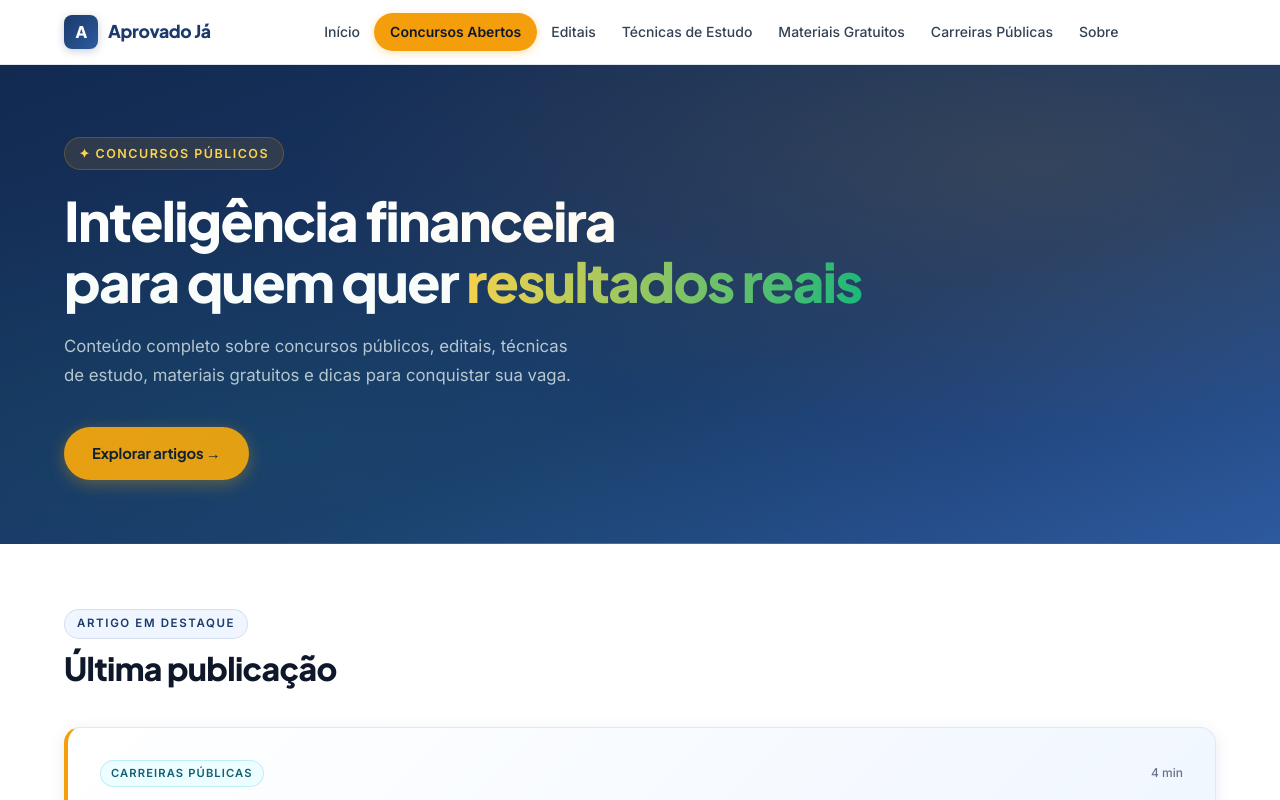
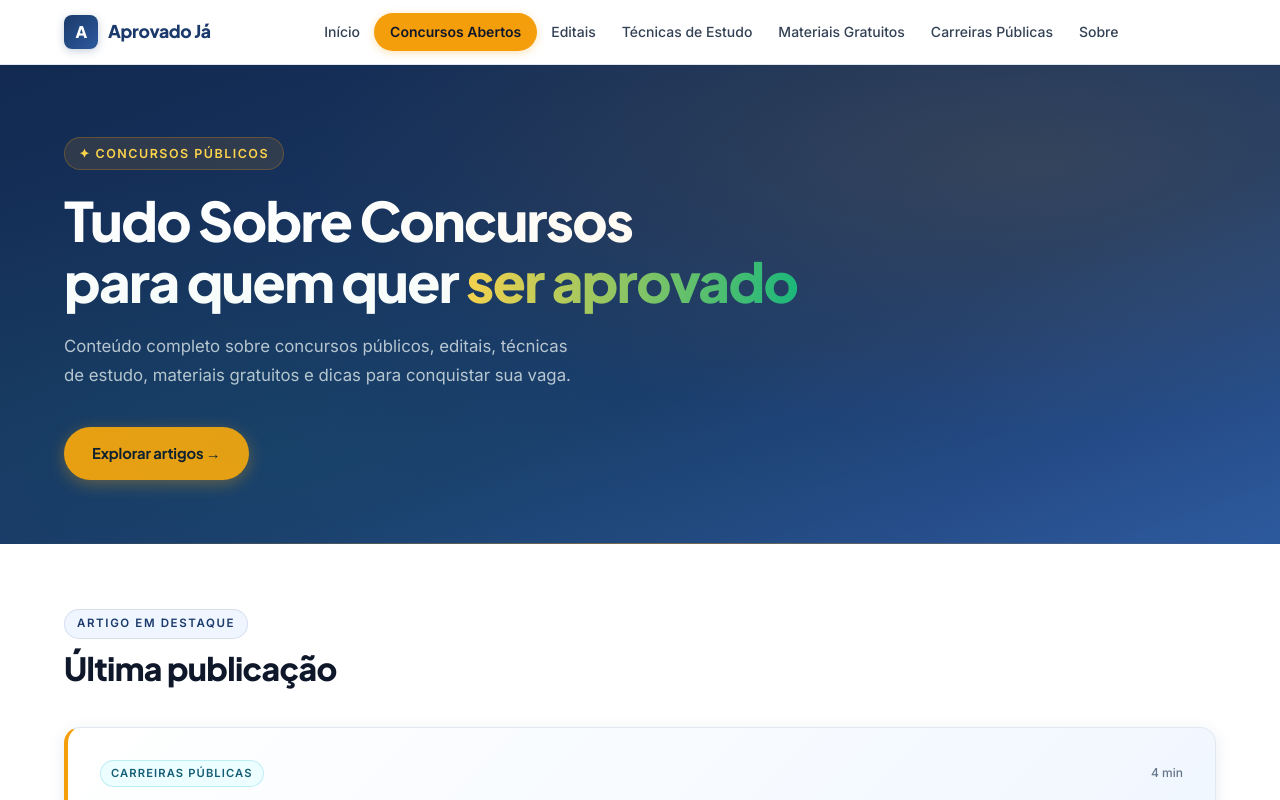
Before and after one commit to alter012026-hash/Blog_V1, a Next.js app: page / in a window 1280 px wide. Shown: the top 800 px of the page. Built offline with nearby package versions, Linux system fonts and the light colour scheme.

Commit message:
update: mudança no itulo

```diff
--- a/app/page.js
+++ b/app/page.js
@@ -23,8 +23,8 @@ export default function HomePage() {
           <div className="container">
             <p className="hero-eyebrow">✦ {config.niche}</p>
             <h1>
-              Inteligência financeira<br />
-              para quem quer <em>resultados reais</em>
+              Tudo Sobre Concursos<br />
+              para quem quer <em>ser aprovado</em>
             </h1>
             <p className="hero-desc">{config.description}</p>
             <Link href="/blog" className="hero-cta">
```
Also changed, not shown: subir_git.txt.
